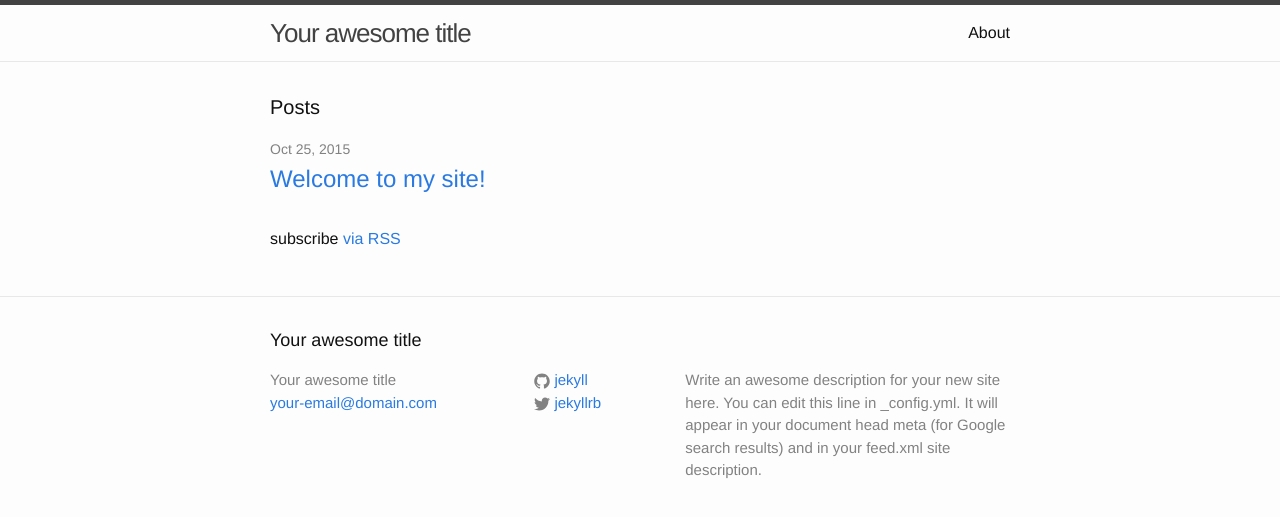
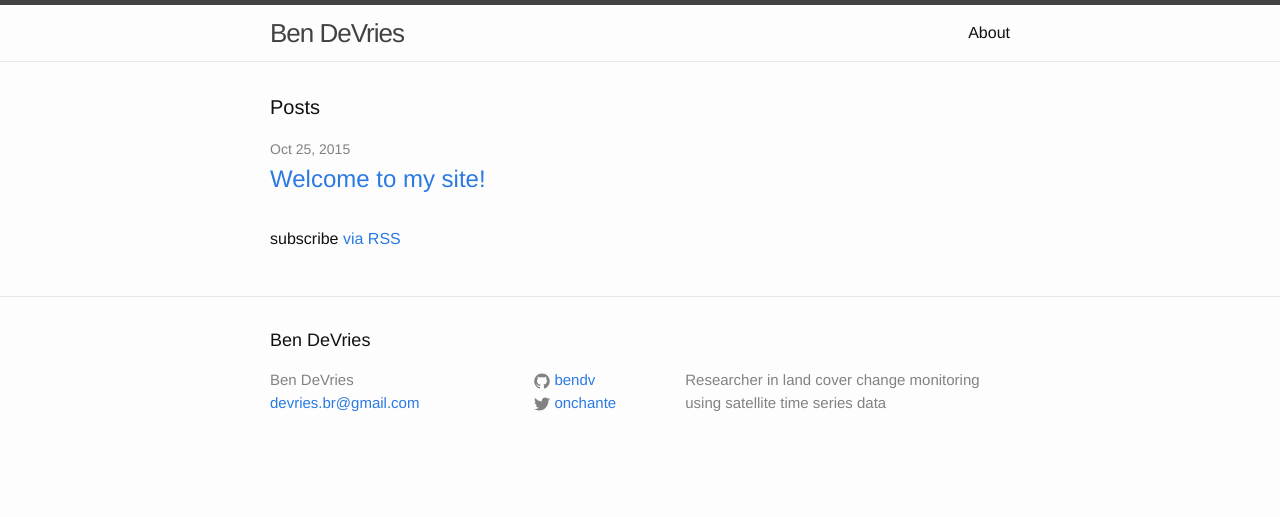
Before and after one commit to bendv/bendv.github.io, a Jekyll site: the page built from index.html, in a window 1280 px wide. Shown: the top 517 px of the page. Built offline with Jekyll 4.4.1, drawn with Linux system fonts in a browser that asks for light colours.

Commit message:
Update _config.yml

```diff
--- a/_config.yml
+++ b/_config.yml
@@ -1,14 +1,12 @@
 # Site settings
-title: Your awesome title
-email: your-email@domain.com
+title: Ben DeVries
+email: devries.br@gmail.com
 description: > # this means to ignore newlines until "baseurl:"
-  Write an awesome description for your new site here. You can edit this
-  line in _config.yml. It will appear in your document head meta (for
-  Google search results) and in your feed.xml site description.
+  Researcher in land cover change monitoring using satellite time series data
 baseurl: "" # the subpath of your site, e.g. /blog/
-url: "http://yourdomain.com" # the base hostname & protocol for your site
-twitter_username: jekyllrb
-github_username:  jekyll
+url: "http://github.com" # the base hostname & protocol for your site
+twitter_username: onchante
+github_username:  bendv
 
 # Build settings
 markdown: kramdown
```
